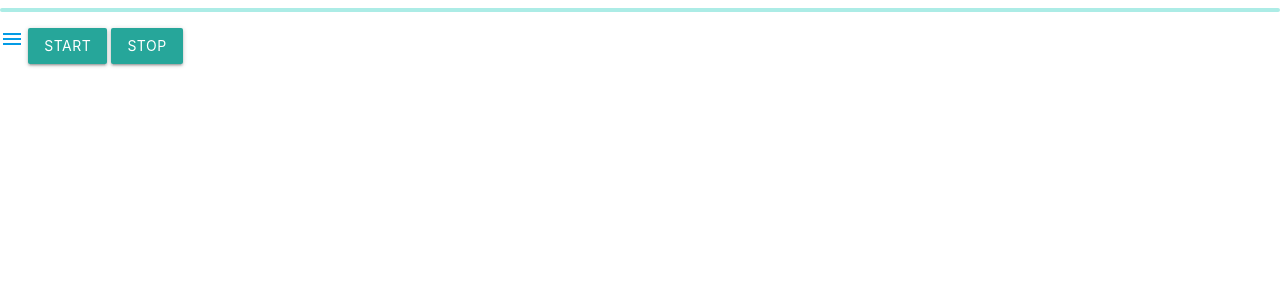
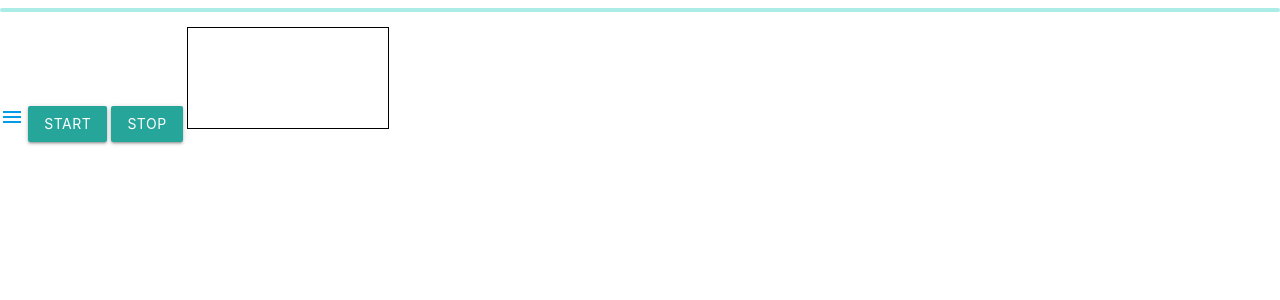
Before and after one commit to shannibal/www, a PHP site: page / in a window 1280 px wide. Shown: the top 300 px of the page. Run offline with PHP 8.4, Linux system fonts and the light colour scheme; data that the repository does not hold is empty.

Commit message:
added canvas

```diff
--- a/index.php
+++ b/index.php
@@ -18,5 +18,7 @@
       <a href="#" data-target="slide-out" class="sidenav-trigger"><i class="material-icons">menu</i></a>
       <a class="waves-effect waves-light btn start">Start</a>
       <a class="waves-effect waves-light btn stop">Stop</a>
+        <canvas id="myCanvas" width="200" height="100" style="border:1px solid #000000;">
+        </canvas>
     </body>
 </html>
```
